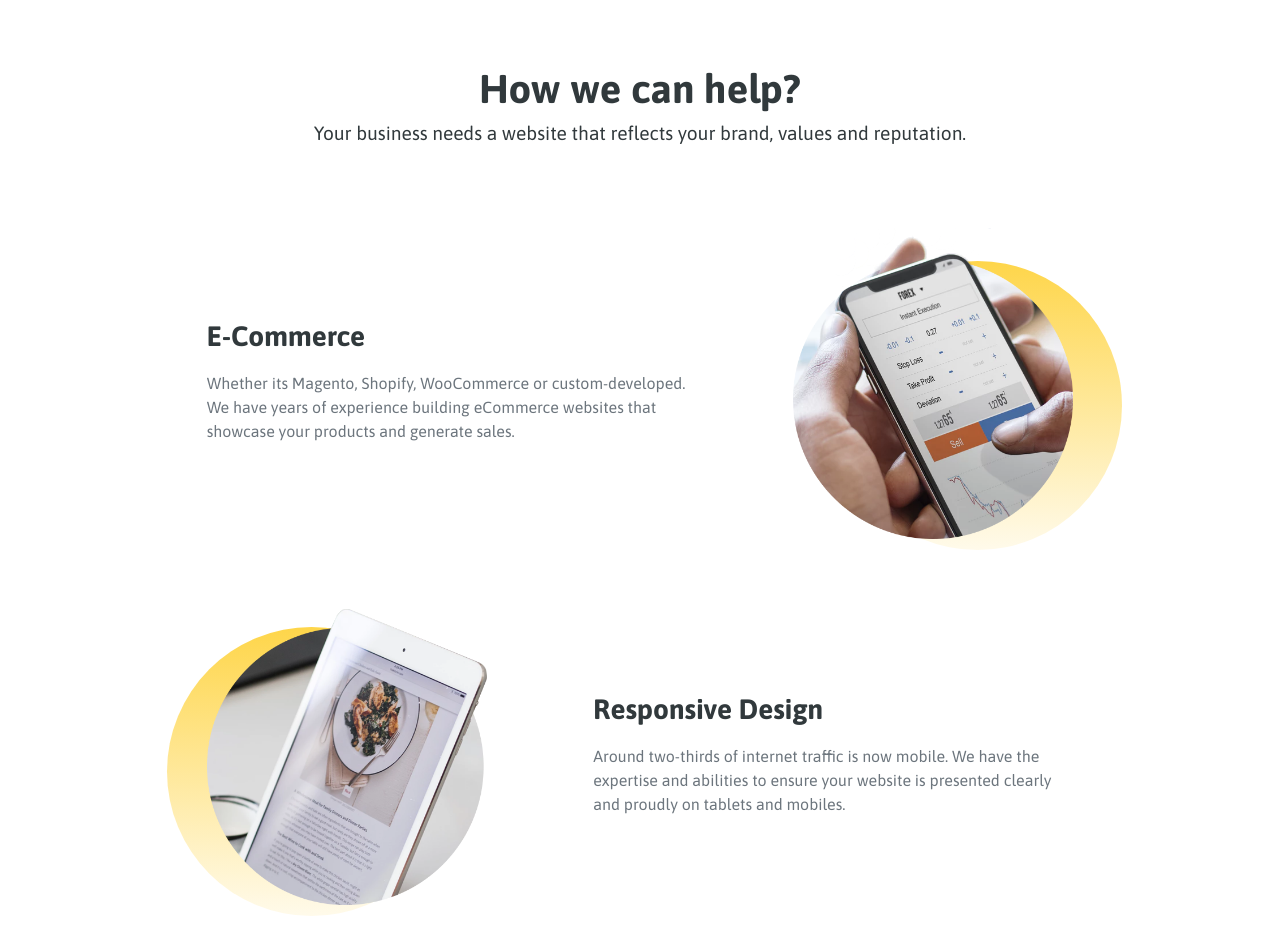
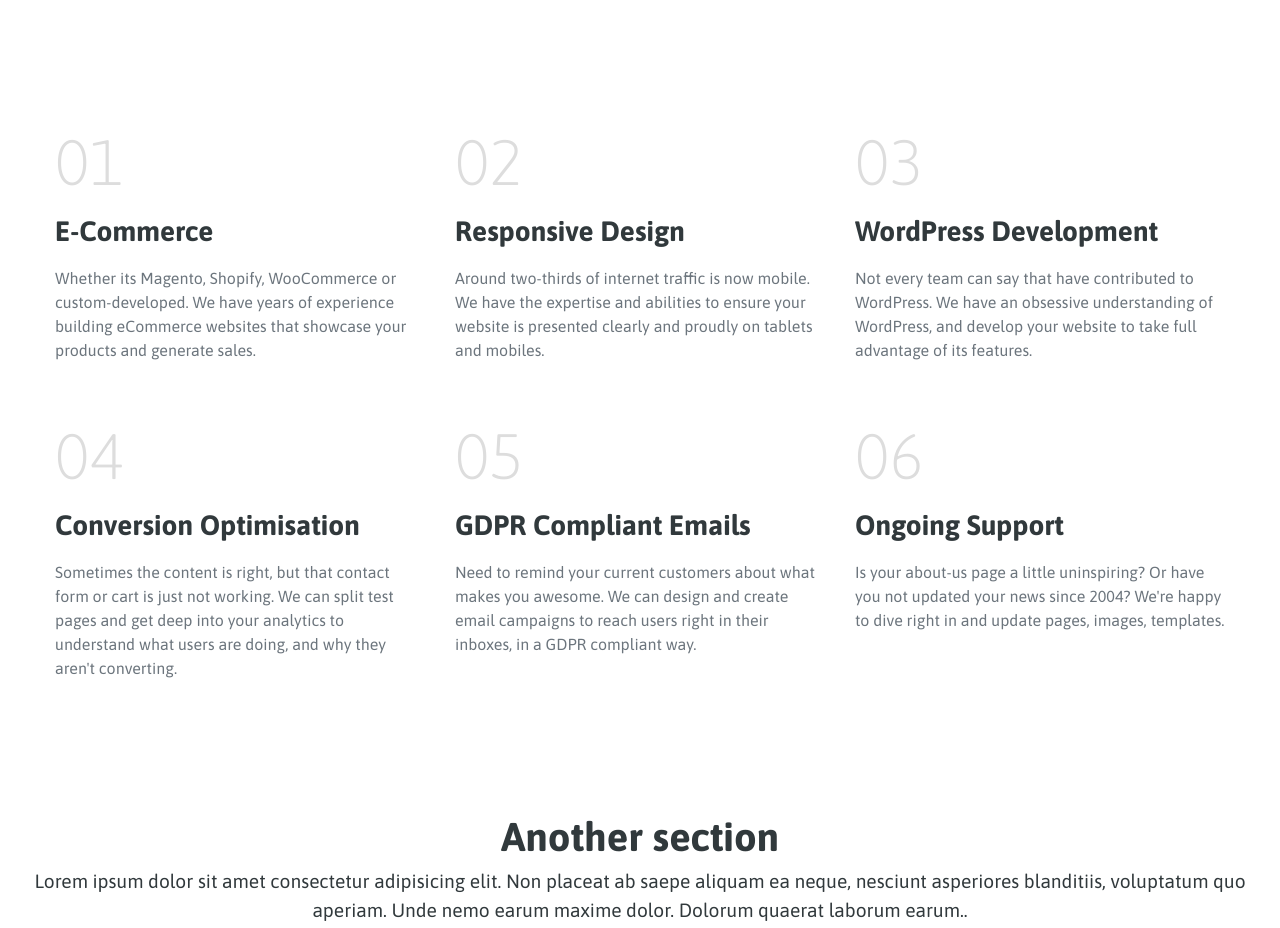
Before and after one commit to Raphixe/webfoo, a website: page index.html in a window 1280 px wide. Shown: the part 885-1813 px from the top of the page. Drawn offline with nearby package versions, Linux system fonts and the light colour scheme; files that its build step writes are made by us from their sources; files whose address does not match are found by name.

Commit message:
swapped feature list design

```diff
--- a/index.html
+++ b/index.html
@@ -7,7 +7,7 @@
     <meta name="viewport" content="width=device-width, initial-scale=1, shrink-to-fit=no">
     <meta name="description" content="Webfoo is a digital agency creating websites and e-commerce stores for companies that want to thrive.">
     <meta name="author" content="WebFoo">
-    <link href="https://fonts.googleapis.com/css?family=Asap:400,500,700" rel="stylesheet">
+    <link href="https://fonts.googleapis.com/css?family=Asap:100,200,300,400,500,700" rel="stylesheet">
     <link rel="stylesheet" href="dist/app.css">
     <title>Webfoo - Your digital partner</title>
 
@@ -46,113 +46,52 @@
                 </section>
 
                 <section>
-
-                    <header class="section-header">
-                        <h2>How we can help?</h2>
-                        <p class="sub-header">
-                            Your business needs a website that reflects your brand, values and reputation.
-                        </p>
-                    </header>
-
                     <div class="container">
-
-                        <div class="story-item">
-                            <div class="words">
-
+                        <div class="feature-row">
+                            <div class="feature">
+                                <span class="feature-number">01</span>
                                 <h3>E-Commerce</h3>
-
                                 <p>
                                     Whether its Magento, Shopify, WooCommerce or custom-developed. We have years of experience building eCommerce websites that showcase your products and generate sales.
                                 </p>
-
                             </div>
-                            <div class="image">
-                                <img src="dist/img/e-commerce.png">
-                            </div>
-                        </div>
-
-                        <div class="story-item inverted">
-                            <div class="words">
-
+                            <div class="feature">
+                                <span class="feature-number">02</span>
                                 <h3>Responsive Design</h3>
-
                                 <p>
                                     Around two-thirds of internet traffic is now mobile. We have the expertise and abilities to ensure your website is presented clearly and proudly on tablets and mobiles.
                                 </p>
-
                             </div>
-                            <div class="image">
-                                <img src="dist/img/responsive.png">
-                            </div>
-                        </div>
-
-                        <div class="story-item">
-                            <div class="words">
-
+                            <div class="feature">
+                                <span class="feature-number">03</span>
                                 <h3>WordPress Development</h3>
-
                                 <p>
                                     Not every team can say that have contributed to WordPress. We have an obsessive understanding of WordPress, and develop your website to take full advantage of its features.
                                 </p>
-
                             </div>
-                            <div class="image">
-                                <img src="dist/img/wordpress.png">
-                            </div>
-                        </div>
-
-                        <div class="story-item inverted">
-                            <div class="words">
-
-                                <h3>Conversion optimistion</h3>
-
+                            <div class="feature">
+                                <span class="feature-number">04</span>
+                                <h3>Conversion Optimisation</h3>
                                 <p>
                                     Sometimes the content is right, but that contact form or cart is just not working. We can split test pages and get deep into your analytics to understand what users are doing, and why they aren't converting.
                                 </p>
-
                             </div>
-                            <div class="image">
-                                <img src="dist/img/optimisation.png">
+                            <div class="feature">
+                                <span class="feature-number">05</span>
+                                <h3>GDPR Compliant Emails</h3>
+                                <p>
+                                    Need to remind your current customers about what makes you awesome. We can design and create email campaigns to reach users right in their inboxes, in a GDPR compliant way.
+                                </p>
+                            </div>
+                            <div class="feature">
+                                <span class="feature-number">06</span>
+                                <h3>Ongoing Support</h3>
+                                <p>
+                                    Is your about-us page a little uninspiring? Or have you not updated your news since 2004?
+                                    We're happy to dive right in and update pages, images, templates.
+                                </p>
                             </div>
                         </div>
-
-                        <div class="story-item">
-                            <div class="words">
-
-                                <h3>GDPR-ready Email Campaigns</h3>
-
-                                <p>
-                                    Need to remind your current customers about what makes you awesome.
-                                </p>
-
-                                <p>
-                                    We can design and create email campaigns to reach users right in their inboxes, in a GDPR compliant way.
-                                </p>
-
-                            </div>
-                            <div class="image">
-                                    <img src="dist/img/gdpr-emails.png">
-                            </div>
-                        </div>
-
-                        <div class="story-item inverted">
-                            <div class="words">
-
-                                <h3>On-go Support</h3>
-
-                                <p>
-                                    Is your about-us page a little uninspiring? Or have you not updated your news since 2004?
-                                </p>
-
-                                <p>
-                                    We're happy to dive right in and update pages, images, templates.
-                                </p>
-
-
-                            </div>
-                            <div class="image">[image]</div>
-                        </div>
-
                     </div>
                 </section>
 
--- a/src/scss/app.scss
+++ b/src/scss/app.scss
@@ -2,6 +2,7 @@ $yellow: #fed136;
 $blue: #0048bd;
 $black: #31393c;
 $grey: #6c757d;
+$light-grey: #dddddd;
 
 * {
     box-sizing: border-box;
@@ -134,6 +135,7 @@ section {
     display: flex;
     align-items: center;
     position: relative;
+    margin-bottom: 40px;
 
     &:after {
         content:"";
@@ -236,3 +238,19 @@ section {
     }
 
 }
+
+.feature-row {
+    display: flex;
+    flex-wrap: wrap;
+
+    .feature {
+        width: calc(100%/3);
+        padding: 15px;
+
+        .feature-number {
+            font-size: 4rem;
+            font-weight: 200;
+            color: $light-grey;
+        }
+    }
+}
```
Also changed, not shown: 1 other file.
